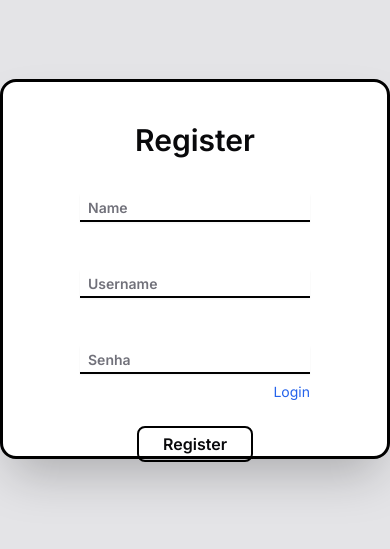
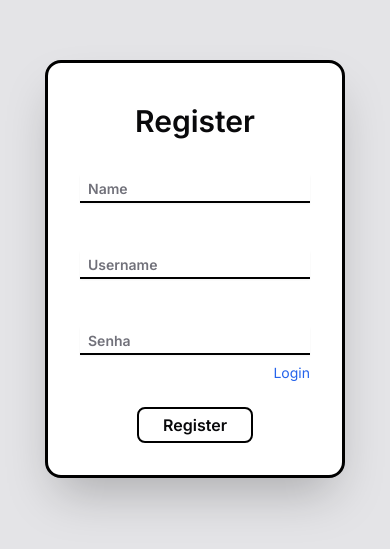
Before and after one commit to eualbino/syfi, a Next.js app in the folder frontend/: page /register in a window 390 px wide. Shown: the part 153-702 px from the top of the page. Built offline with nearby package versions, Linux system fonts and the light colour scheme; no server answers.

Commit message:
Fix: responsive page register user

```diff
--- a/frontend/src/app/(public)/register/page.tsx
+++ b/frontend/src/app/(public)/register/page.tsx
@@ -53,7 +53,7 @@ export default function Register() {
 
   return (
     <div className="bg-zinc-200 flex items-center justify-center w-screen h-screen">
-      <div className="bg-white flex flex-col items-center w-full h-[45%] md:w-[40%] lg:w-[30%] xl:w-[20%] border-[3px] border-black rounded-2xl shadow-2xl ">
+      <div className="bg-white flex flex-col items-center h-auto border-[3px] border-black rounded-2xl shadow-2xl min-w-[18vw] px-8">
         <div className="text-3xl font-semibold pt-10">
           <p>Register</p>
         </div>
@@ -90,7 +90,7 @@ export default function Register() {
               Login
             </Link>
           </div>
-          <div className="flex justify-center">
+          <div className="flex justify-center mb-8">
             <button
               type="submit"
               className="border-2 border-black hover:bg-zinc-100 duration-200 px-6 py-1 rounded-lg mt-6 font-semibold"
```
